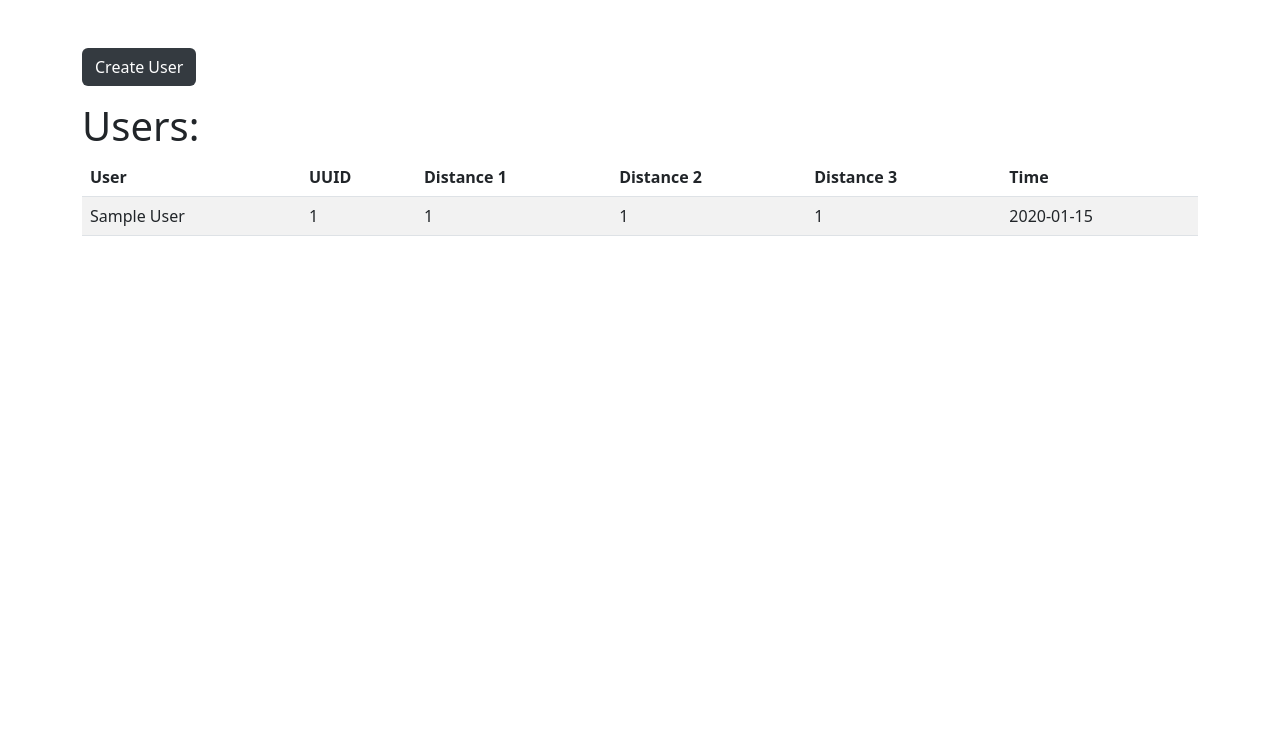
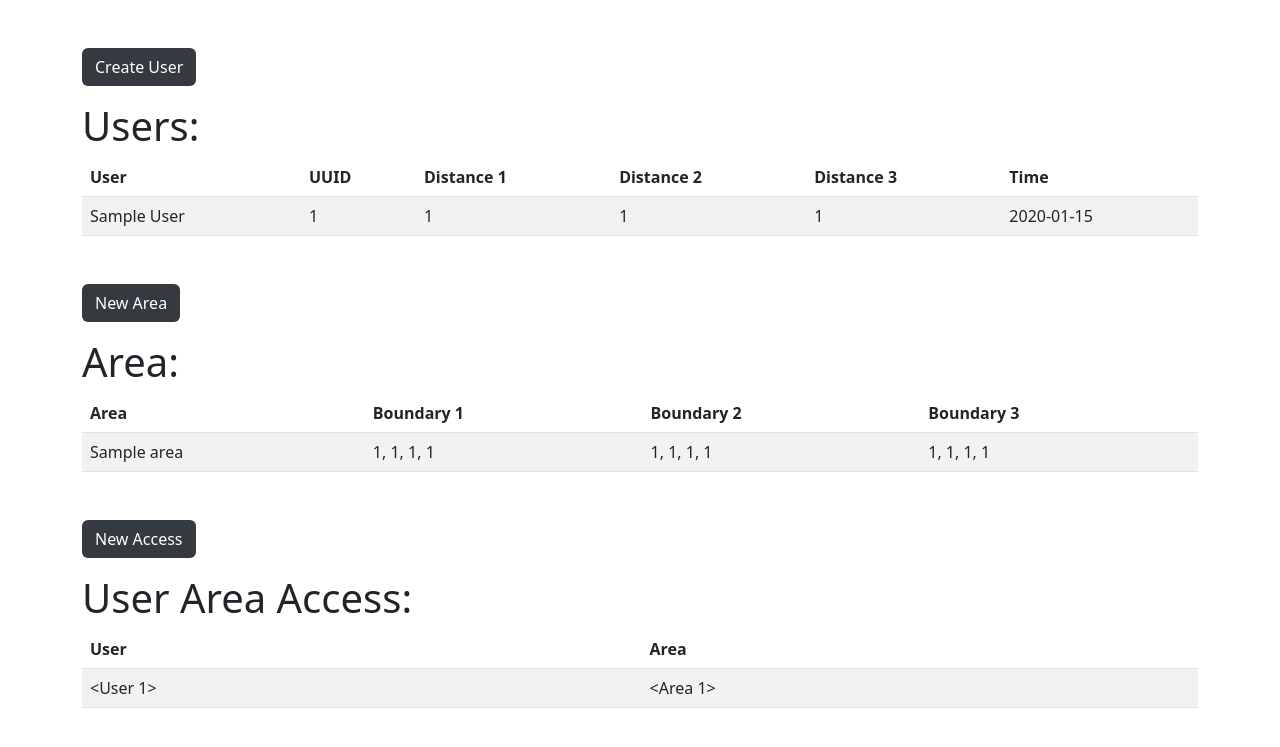
Before and after one commit to WeiHanWong/WatchDog, a Flask app: page /test in a window 1280 px wide. Shown: the top 747 px of the page. Run offline with Flask 2, Linux system fonts and the light colour scheme; a user stored in the database is signed in; tables that the repository leaves empty hold one stand-in row (values such as "Sample post"); some libraries are stand-ins or nearby versions.

Commit message:
done area

```diff
--- a/app.py
+++ b/app.py
@@ -3,8 +3,8 @@ from flask import Flask, render_template, url_for, redirect, request, jsonify
 from flask_sqlalchemy import SQLAlchemy
 from flask_login import UserMixin, login_user, LoginManager, login_required, logout_user, current_user
 from flask_wtf import FlaskForm
-from wtforms import StringField, PasswordField, SubmitField
-from wtforms.validators import InputRequired, Length, ValidationError
+from wtforms import StringField, PasswordField, SubmitField, IntegerField
+from wtforms.validators import InputRequired, Length, ValidationError, NumberRange
 from flask_bcrypt import Bcrypt
 import uuid
 
@@ -15,8 +15,8 @@ def generate_uuid():
 app = Flask(__name__)
 db = SQLAlchemy(app)
 bcrypt = Bcrypt(app)
-app.config['SQLALCHEMY_DATABASE_URI'] = 'postgresql://postgres:X@localhost:5432/watchdog'
-app.config['SECRET_KEY'] = 'X'
+app.config['SQLALCHEMY_DATABASE_URI'] = 'postgresql://postgres:Z@localhost:5432/watchdog'
+app.config['SECRET_KEY'] = 'Z'
 
 
 login_manager = LoginManager()
@@ -103,6 +103,28 @@ class CreateUserForm(FlaskForm):
         if existing_user:
             raise ValidationError('User already exists!')
 
+
+class CreateAreaForm(FlaskForm):
+    name = StringField(validators=[InputRequired(), Length(min=1, max=100)], render_kw={"placeholder": "area name"})
+    arssi1n = IntegerField(validators=[InputRequired(), NumberRange(min=-90, max=0)])
+    arssi1s = IntegerField(validators=[InputRequired(), NumberRange(min=-90, max=0)])
+    arssi1e = IntegerField(validators=[InputRequired(), NumberRange(min=-90, max=0)])
+    arssi1w = IntegerField(validators=[InputRequired(), NumberRange(min=-90, max=0)])
+    arssi2n = IntegerField(validators=[InputRequired(), NumberRange(min=-90, max=0)])
+    arssi2s = IntegerField(validators=[InputRequired(), NumberRange(min=-90, max=0)])
+    arssi2e = IntegerField(validators=[InputRequired(), NumberRange(min=-90, max=0)])
+    arssi2w = IntegerField(validators=[InputRequired(), NumberRange(min=-90, max=0)])
+    arssi3n = IntegerField(validators=[InputRequired(), NumberRange(min=-90, max=0)])
+    arssi3s = IntegerField(validators=[InputRequired(), NumberRange(min=-90, max=0)])
+    arssi3e = IntegerField(validators=[InputRequired(), NumberRange(min=-90, max=0)])
+    arssi3w = IntegerField(validators=[InputRequired(), NumberRange(min=-90, max=0)])
+    submit = SubmitField('Create')
+
+    def validate_name(self, name):
+        existing_area = Area.query.filter_by(name=name.data).first()
+        if existing_area:
+            raise ValidationError('Area already exists!')
+
 @app.route('/')
 def home():
     return render_template('home.html')
@@ -158,7 +180,9 @@ def register():
 @login_required
 def test():
     users = User.query.all()
-    return render_template('test.html', users=users)
+    areas = Area.query.all()
+    userareas = UserArea.query.all()
+    return render_template('test.html', users=users, areas=areas, userareas = userareas)
 
 
 @app.route('/createuser', methods=['GET', 'POST'])
@@ -173,6 +197,34 @@ def createuser():
         return redirect(url_for('test'))
 
     return render_template('createuser.html', form=form)
+
+
+@app.route('/createarea', methods=['GET', 'POST'])
+@login_required
+def createarea():
+    form = CreateAreaForm()
+
+    if form.validate_on_submit():
+        new_area = Area(name=form.name.data,
+                        arssi1n=form.arssi1n.data,
+                        arssi1s=form.arssi1s.data,
+                        arssi1e=form.arssi1e.data,
+                        arssi1w=form.arssi1w.data,
+                        arssi2n=form.arssi2n.data,
+                        arssi2s=form.arssi2s.data,
+                        arssi2e=form.arssi2e.data,
+                        arssi2w=form.arssi2w.data,
+                        arssi3n=form.arssi3n.data,
+                        arssi3s=form.arssi3s.data,
+                        arssi3e=form.arssi3e.data,
+                        arssi3w=form.arssi3w.data)
+        db.session.add(new_area)
+        db.session.commit()
+        return redirect(url_for('test'))
+
+    return render_template('createarea.html', form=form)
+
+
 
 
 @app.route('/api/urssi', methods=['GET', 'POST'])
--- a/templates/test.html
+++ b/templates/test.html
@@ -45,6 +45,59 @@
             </tbody>
         </table>
     </div>
+    <div class="container mt-5">
+        <div class="row mb-3">
+            <div class="col text-right">
+                <a href="{{ url_for('createarea') }}" class="btn btn-create">New Area</a>
+            </div>
+        </div>
+        <h1>Area:</h1>
+        <table class="table table-striped">
+            <thead>
+                <tr>
+                    <th>Area</th>
+                    <th>Boundary 1</th>
+                    <th>Boundary 2</th>
+                    <th>Boundary 3</th>
+                </tr>
+            </thead>
+            <tbody>
+                {% for area in areas %}
+                <tr>
+                    <td>{{ area.name }}</td>
+                    <td>{{ area.arssi1n }}, {{ area.arssi1s }}, {{ area.arssi1e }}, {{ area.arssi1w }}</td>
+                    <td>{{ area.arssi2n }}, {{ area.arssi2s }}, {{ area.arssi2e }}, {{ area.arssi2w }}</td>
+                    <td>{{ area.arssi3n }}, {{ area.arssi3s }}, {{ area.arssi3e }}, {{ area.arssi3w }}</td>
+                </tr>
+                {% endfor %}
+            </tbody>
+        </table>
+    </div>
+    <div class="container mt-5">
+        <div class="row mb-3">
+            <div class="col text-right">
+                <a href="{{ url_for('createuser') }}" class="btn btn-create">New Access</a>
+            </div>
+        </div>
+        <h1>User Area Access:</h1>
+        <table class="table table-striped">
+            <thead>
+                <tr>
+                    <th>User</th>
+                    <th>Area</th>
+                </tr>
+            </thead>
+            <tbody>
+                {% for userarea in userareas %}
+                <tr>
+                    <td>{{ userarea.user }}</td>
+                    <td>{{ userarea.area }}</td>
+                </tr>
+                {% endfor %}
+            </tbody>
+        </table>
+    </div>
+
     <script src="../static/jquery-3.7.0.min.js"></script>
     <script src="../static/popper.min.js"></script>
     <script src="../static/bootstrap.bundle.min.js"></script>
```
Also changed, not shown: templates/createarea.html (added, +100 -0 lines).
